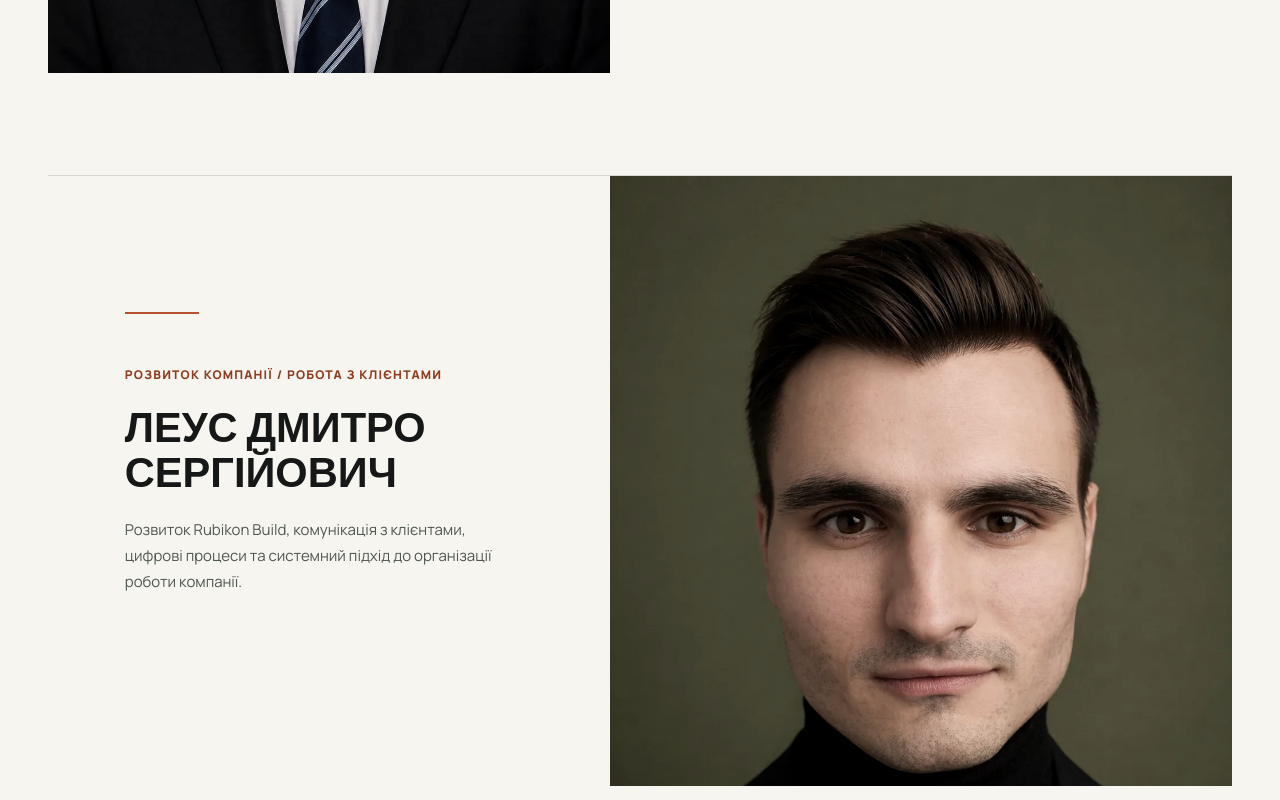
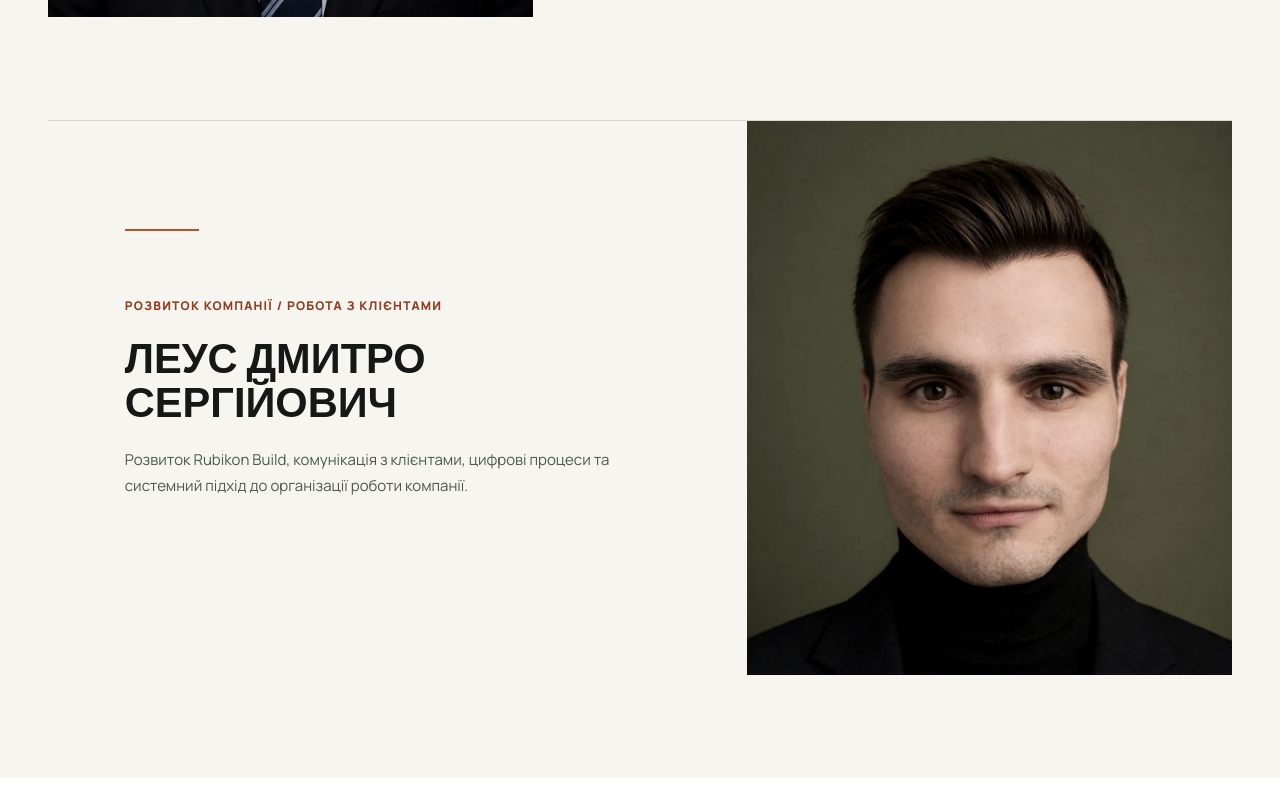
Before and after one commit to leusd100/rubikon-build, a Next.js app: page / in a window 1280 px wide. Shown: the part 6120-6920 px from the top of the page. Built offline with nearby package versions, Linux system fonts and the light colour scheme.

Commit message:
Refine team portrait framing

```diff
--- a/app/globals.css
+++ b/app/globals.css
@@ -319,8 +319,9 @@ section[id] { scroll-margin-top: 116px; }
 .team { background: var(--warm); }
 .team-heading { margin-bottom: 60px; }
 .team-stories { display: grid; gap: clamp(78px, 8vw, 118px); }
-.person-story { display: grid; grid-template-columns: minmax(0, .95fr) minmax(0, 1.05fr); align-items: center; border-top: 1px solid var(--border-default); }
-.person-photo { position: relative; min-height: 610px; overflow: hidden; background: #384038; }
+.person-story { display: grid; grid-template-columns: minmax(360px, .82fr) minmax(0, 1.18fr); align-items: center; border-top: 1px solid var(--border-default); }
+.person-story-reverse { grid-template-columns: minmax(0, 1.18fr) minmax(360px, .82fr); }
+.person-photo { position: relative; min-height: 0; aspect-ratio: 7 / 8; overflow: hidden; background: #384038; }
 .person-photo img { object-fit: cover; object-position: center top; filter: saturate(.65) contrast(1.04); }
 .person-info { position: relative; display: flex; flex-direction: column; justify-content: center; min-height: 440px; padding: clamp(44px, 6vw, 88px); }
 .person-info::before { content: ''; position: absolute; top: clamp(34px, 4vw, 58px); left: clamp(44px, 6vw, 88px); width: 74px; height: 2px; background: var(--accent); }
@@ -652,7 +653,7 @@ footer .brand-name small { color: var(--text-on-dark-subtle); }
   .promise-visual { min-height: 560px; }
   .team-grid { grid-template-columns: 1fr; gap: 24px; }
   .person-card { grid-template-columns: minmax(300px, 390px) minmax(0, 1fr); min-height: 0; }
-  .person-story { grid-template-columns: 1fr; }
+  .person-story, .person-story-reverse { grid-template-columns: 1fr; }
   .person-story-reverse .person-photo { order: -1; }
   .person-photo { min-height: 0; aspect-ratio: 4 / 3; }
   .person-info { min-height: 0; }
```
